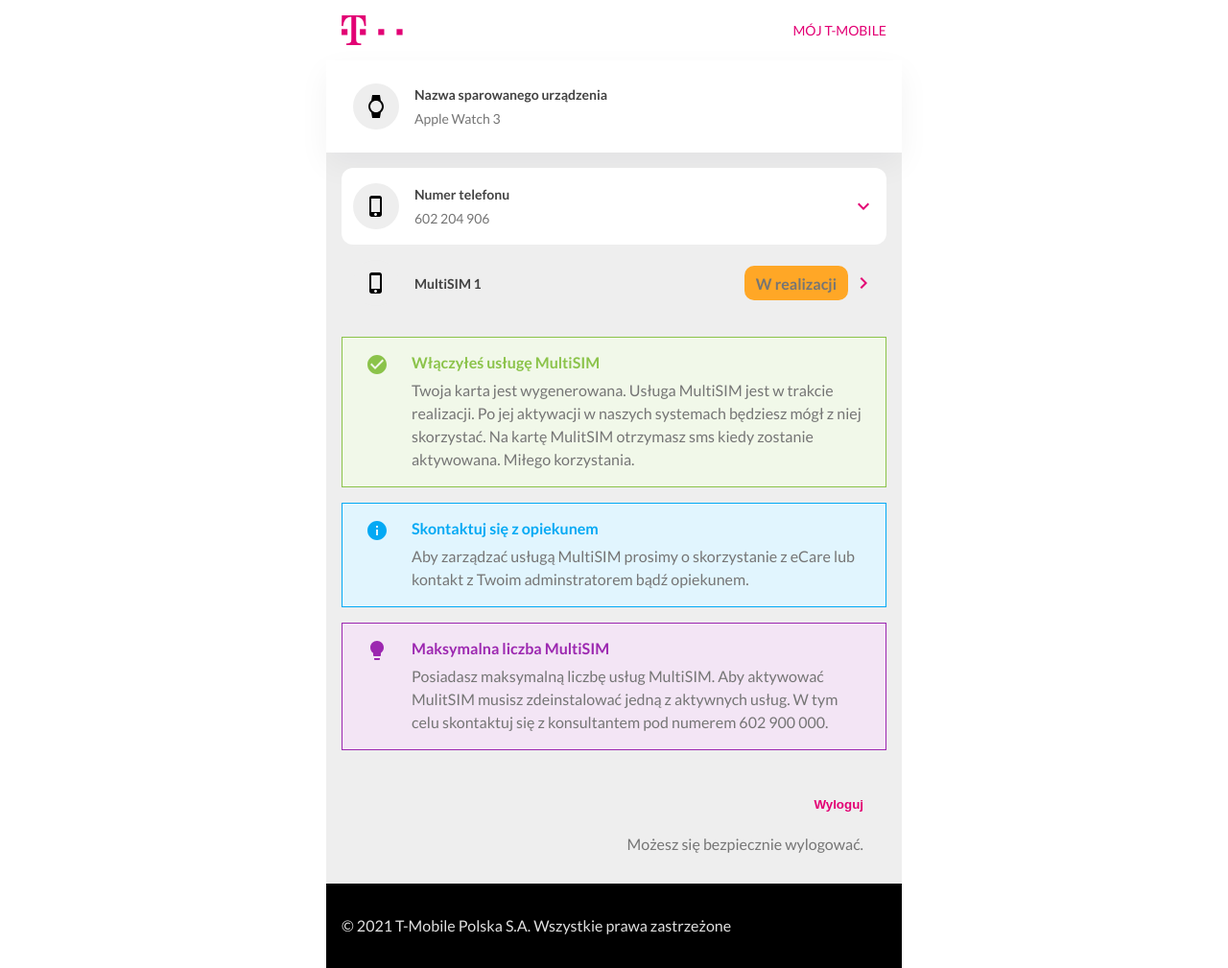
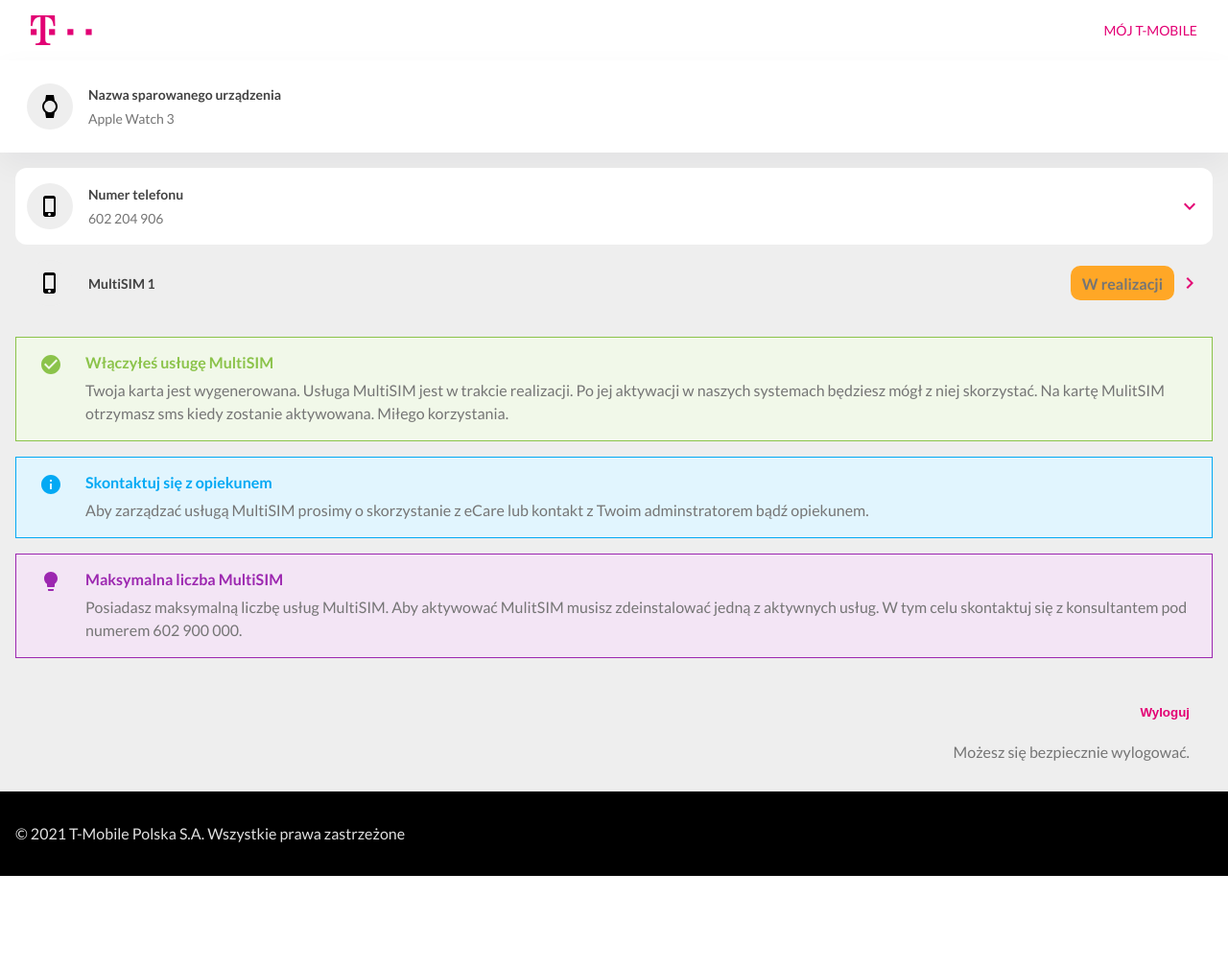
Before and after one commit to patrykbialek/venom, a website: page index.html in a window 1280 px wide. Shown: the whole page at 96% size. After the commit the page ends 913 px from the top, so only its background shows below. Drawn offline with Linux system fonts and the light colour scheme.

Commit message:
refactor styles

```diff
--- a/index.html
+++ b/index.html
@@ -24,8 +24,8 @@
 
 <body class="tm-main">
 
-  <nav class="tm-header">
-    <!-- <figure class="tm-header__logo"> -->
+  <div class="tm-header">
+    <nav class="tm-header__content">
       <div class="tm-header__logo">
         <svg viewBox="0 0 66 32" id="logo">
           <title>LogoT-Mobile</title>
@@ -43,8 +43,9 @@
         MÓJ T-MOBILE
       </div>
     </nav>
+  </div>
 
-  <main class="tm-body">
+  <main class="tm-body" style="display: block;">
     <section class="tm-watch-info">
       <div class="tm-watch-info__icon">
         <svg xmlns="http://www.w3.org/2000/svg" height="24" viewBox="0 0 24 24" width="24">
@@ -137,7 +138,7 @@
     </section>
   </main>
 
-  <footer class="tm-footer">
+  <footer class="tm-footer" style="display: block;">
     <section class="tm-footer__content">
       <div>&copy; 2021 T-Mobile Polska S.A. Wszystkie prawa zastrzeżone</div>
     </section>
--- a/styles/_component-footer.scss
+++ b/styles/_component-footer.scss
@@ -5,7 +5,7 @@
   align-items: center;
 
   &__content {
-    width: 100%;
+    // width: 100%;
     padding: 32px 16px;
     background-color: #000;
 
--- a/styles/_component-header.scss
+++ b/styles/_component-header.scss
@@ -1,12 +1,19 @@
 .tm-header {
-  padding: 16px;
   background-color: #fff;
   width: 100%;
 
   display: flex;
   flex-direction: row;
-  justify-content: space-between;
-  align-items: center;
+
+  &__content {
+    display: flex;
+    flex-direction: row;
+    justify-content: space-between;
+    align-items: center;
+    padding: 16px;
+
+    width: 100%;
+  }
 
   &__logo {
     display: -webkit-box;
--- a/styles/main.scss
+++ b/styles/main.scss
@@ -8,10 +8,10 @@
 }
 
 .tm-main {
-  max-width: 600px;
+  width: 100%;
   display: flex;
   flex-direction: column;
   align-items: center;
   margin: auto;
-  height: 100vh;
+  // height: 100vh;
 }
```
Also changed, not shown: styles/main.css, 1 other file. Lines whose indentation alone changed are shown as unchanged.
